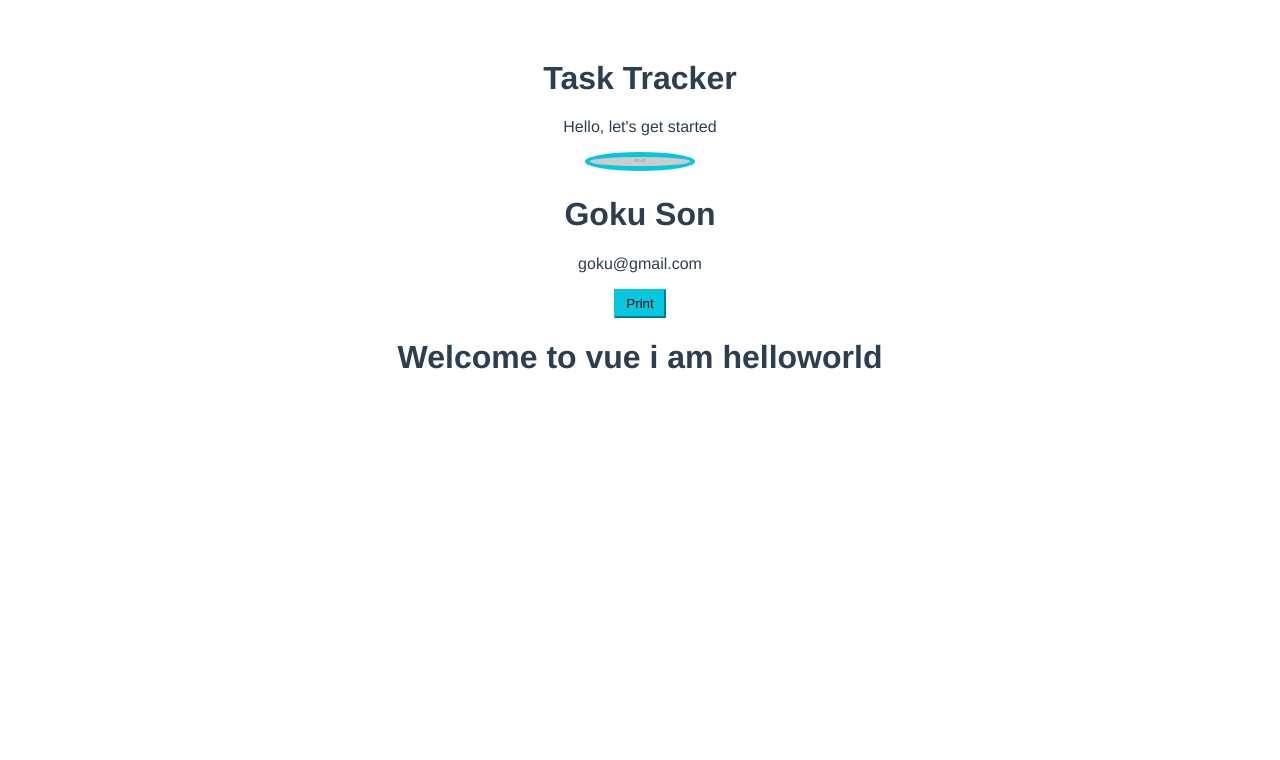
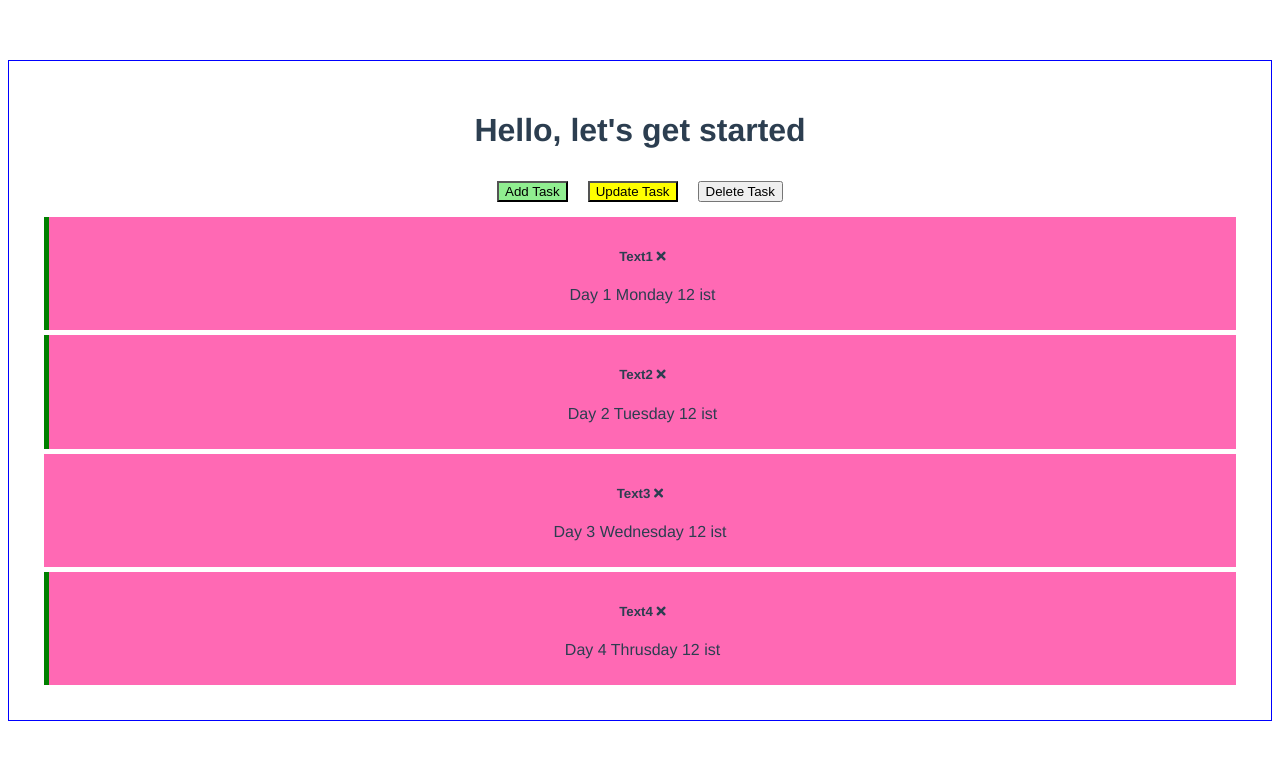
Before and after one commit to singhtanya123/tasktracker_Traversy_Media, a Vue app: page / in a window 1280 px wide. Shown: the top 760 px of the page. Built offline with nearby package versions, Linux system fonts and the light colour scheme.

Commit message:
Added Static task

```diff
--- a/public/index.html
+++ b/public/index.html
@@ -5,6 +5,7 @@
     <meta http-equiv="X-UA-Compatible" content="IE=edge">
     <meta name="viewport" content="width=device-width,initial-scale=1.0">
     <link rel="icon" href="<%= BASE_URL %>favicon.ico">
+    <link rel="stylesheet" href="https://cdnjs.cloudflare.com/ajax/libs/font-awesome/5.15.4/css/all.min.css" integrity="sha512-1ycn6IcaQQ40/MKBW2W4Rhis/DbILU74C1vSrLJxCq57o941Ym01SwNsOMqvEBFlcgUa6xLiPY/NS5R+E6ztJQ==" crossorigin="anonymous" referrerpolicy="no-referrer" />
     <title><%= htmlWebpackPlugin.options.title %></title>
   </head>
   <body>
--- a/src/App.vue
+++ b/src/App.vue
@@ -1,18 +1,18 @@
 <template>
   <div class="container">
     <Header title="Hello, let's get started" /> <!--component with prop title-->
-    <hello-world msg="Welcome to vue  i am helloworld"></hello-world>
+<!--<hello-world msg="Welcome to vue  i am helloworld"></hello-world>  -->
   </div>
 </template>
 
 <script>
-import HelloWorld from "./components/HelloWorld";
+//import HelloWorld from "./components/HelloWorld";
 import Header from "./components/Header";
 
 export default {
   name: "App",
   components: {
-    HelloWorld,
+//    HelloWorld,
     Header,
   },
 };
@@ -27,4 +27,14 @@ export default {
   color: #2c3e50;
   margin-top: 60px;
 }
+header{
+  display: flex;
+  flex-direction: column;
+}
+.container{
+  box-sizing: border-box;
+  border: 1px solid blue;
+  padding: 30px;
+  min-height: 300px;
+}
 </style>
--- /dev/null
+++ b/src/components/Button.vue
@@ -0,0 +1,23 @@
+<template>
+    <button @click="onClick()" :style="{background:color}"> {{text}}</button>
+</template>
+<script>
+export default {
+    name: 'Button',
+    props:{
+        text: String,
+        color: String
+    },
+    methods:{
+        onClick(){
+            console.log('button click');
+        }
+    }
+}
+</script>
+
+<style  scoped>
+button{
+    margin: 10px;
+}
+</style>
--- a/src/components/Header.vue
+++ b/src/components/Header.vue
@@ -1,14 +1,66 @@
 <template>
-  <div class="container">
-    <h1>Task Tracker</h1>
-    <p>{{ title }}</p>
+  <div class="header">
+    <h1>{{ title }}</h1>
+    <Button text='Add Task' color="lightgreen"/>
+    <Button text='Update Task' color="yellow"/>
+    <Button text='Delete Task' color="crimsonred"/>
+    <Tasks :tasks="tasks"/>
   </div>
 </template>
 
 <script>
+import Button from './Button'
+import Tasks from './Tasks'
 export default {
-  name: "Header",
-  props: ["title"],
+  el: '#header',
+  props:{
+    title: {
+      type: String,
+      default: "Task Tracker" //If title is not passed then this will print.
+    }
+  },
+  data(){
+    return {
+      tasks: []
+    }
+  },
+  components:{
+    Button,
+    Tasks
+  },
+  created(){
+    // it is a method ex: this is used to load html at the starting or when page loads
+    this.tasks=[
+      {
+        id: 1,
+        text: 'Text1',
+        day: 'Monday',
+        reminder: 'Day 1 Monday 12 ist',
+        alarm: true
+      },
+      {
+        id: 2,
+        text: 'Text2',
+        day: 'Tuesday',
+        reminder: 'Day 2 Tuesday 12 ist',
+        alarm: true
+      },
+      {
+        id: 3,
+        text: 'Text3',
+        day: 'Wednesday',
+        reminder: 'Day 3 Wednesday 12 ist',
+        alarm: false
+      },
+      {
+        id: 4,
+        text: 'Text4',
+        day: 'Thrusday',
+        reminder: 'Day 4 Thrusday 12 ist',
+        alarm: true
+      }
+    ]
+  }
 };
 </script>
 
@@ -16,8 +68,10 @@ export default {
 header {
   background-color: darkorange;
   display: flex;
+
   justify-content: center;
   align-items: center;
   margin-bottom: 10px;
+  text-align: center;
 }
 </style>
--- /dev/null
+++ b/src/components/Task.vue
@@ -0,0 +1,45 @@
+<template>
+    <div :class="[task.alarm? 'reminder': '','task']">
+        <h5>{{task.text}}
+            <i @click="onDelete('{{task.id}}')" class="fas fa-times"></i>
+        </h5>
+        <p  class="reminder">{{task.reminder}}</p>
+    </div>
+</template>
+
+<script>
+export default {
+    name : 'Task',
+    props:{
+        task: Object
+    },
+    methods:{
+        onDelete(){
+
+        }
+    }
+}
+</script>
+
+<style >
+.task {
+    background:hotpink;
+    margin: 5px;
+    padding: 10px 20px;
+    cursor: pointer;
+    min-block-size: 20px;
+}
+.task.reminder{
+    border-left: 5px solid green;
+}
+
+.task h3{
+    display: flex;
+    justify-items: center;
+    text-align: center;
+    justify-content: space-between;
+}
+.task h3 i{
+    padding-left: -100px;
+    }
+</style>
--- /dev/null
+++ b/src/components/Tasks.vue
@@ -0,0 +1,19 @@
+<template>
+    <div :key="task.id" v-for = "task in tasks" >
+    <Task :task="task"/>
+    </div>
+</template>
+
+<script>
+
+import Task from './Task.vue'
+export default {
+    name: 'Tasks',
+    props: {
+        tasks: Array
+    },
+    components:{
+        Task
+    }
+}
+</script>
```
